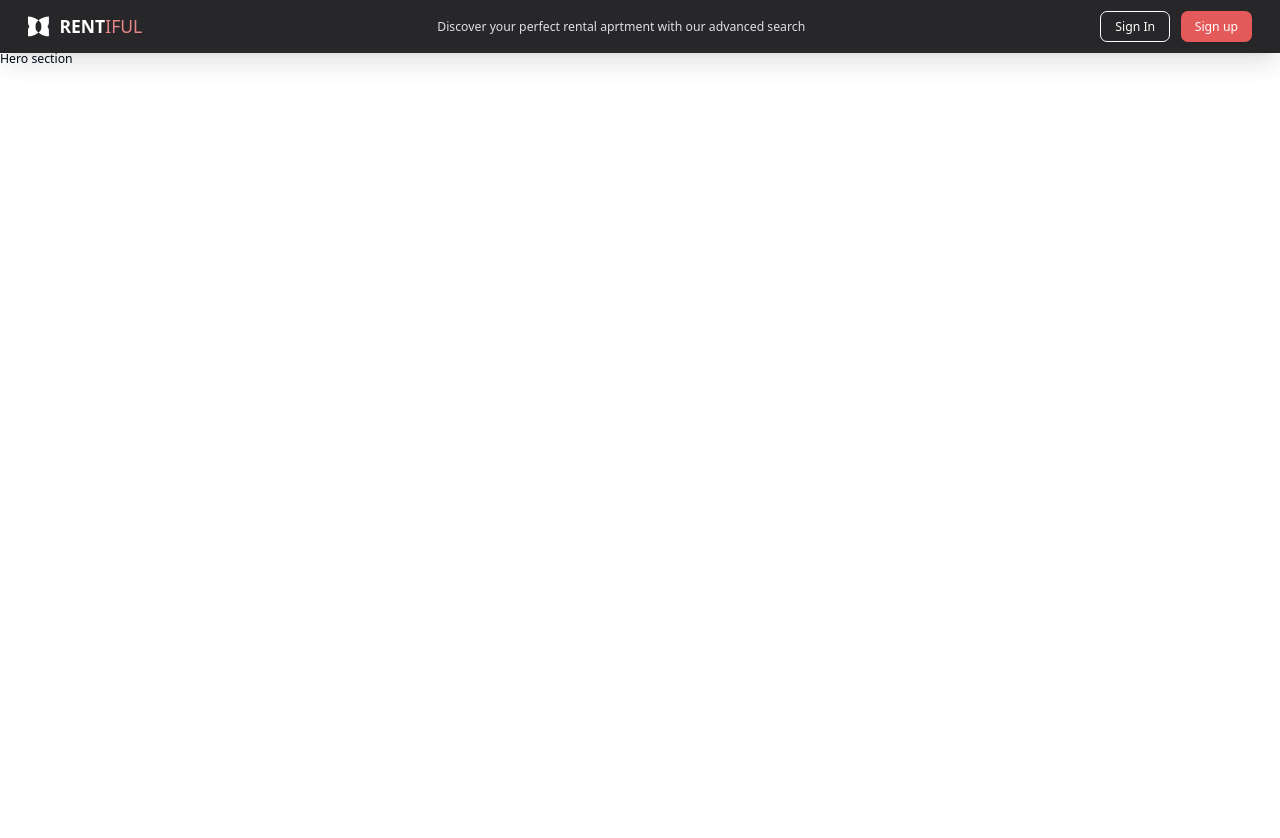
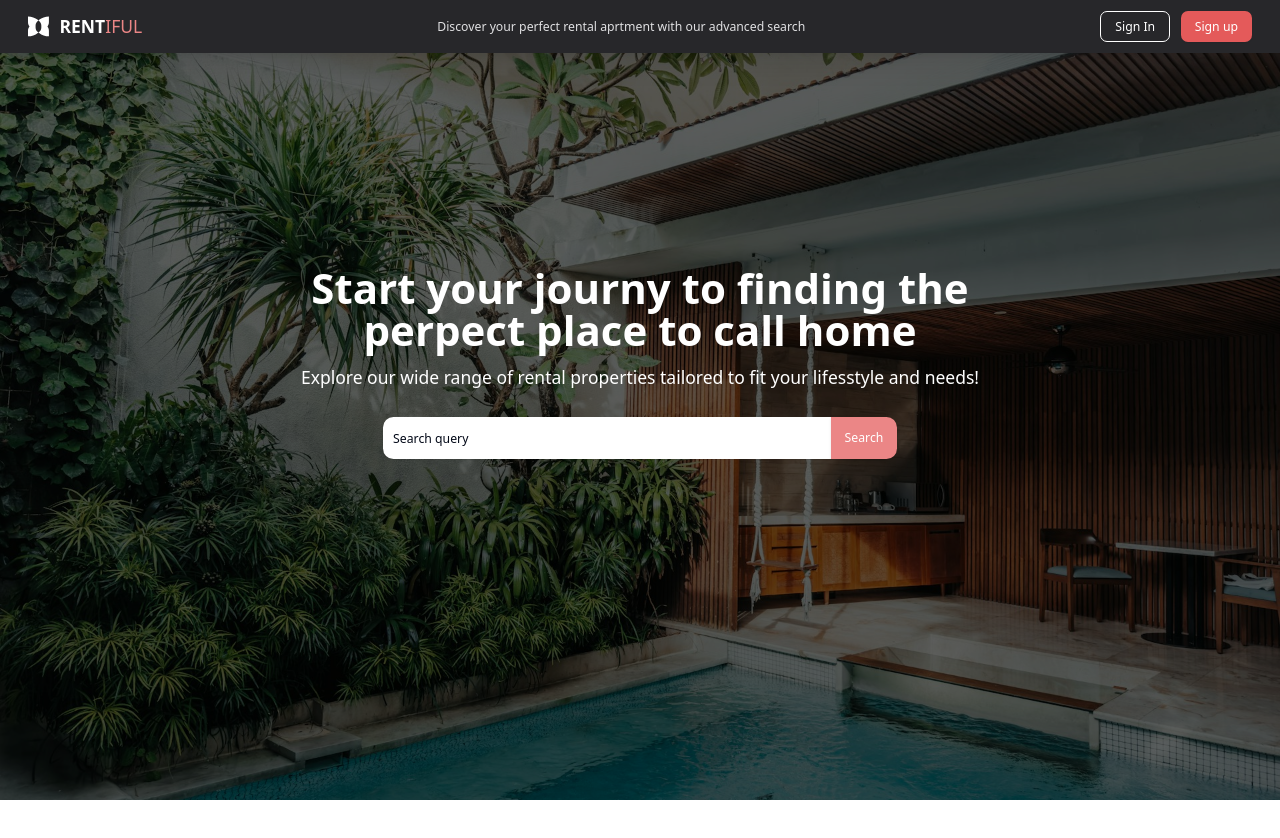
Before and after one commit to H-Janath/Rental-App---client, a Next.js app: page /landing in a window 1280 px wide. Shown: the top 838 px of the page. Before the commit the page ends 800 px from the top, so only its background shows below. Built offline with nearby package versions, Linux system fonts and the light colour scheme; no server answers.

Commit message:
Add react-slick dependency and enhance HeroSection with image and search functionality

```diff
--- a/package.json
+++ b/package.json
@@ -44,6 +44,7 @@
     "react-filepond": "^7.1.3",
     "react-hook-form": "^7.54.2",
     "react-redux": "^9.2.0",
+    "react-slick": "^0.30.3",
     "sonner": "^2.0.1",
     "tailwind-merge": "^3.0.2",
     "tailwindcss-animate": "^1.0.7",
--- a/src/app/(nondashboard)/landing/HeroSection.tsx
+++ b/src/app/(nondashboard)/landing/HeroSection.tsx
@@ -1,11 +1,53 @@
-import React from 'react'
-
+"use client";
+import Image from "next/image";
+import React from "react";
+import { motion } from "framer-motion";
+import { Input } from "@/components/ui/input";
+import { Button } from "@/components/ui/button";
 const HeroSection = () => {
   return (
-    <div>
-        Hero section
+    <div className="relaive h-screen">
+      <Image
+        src="/landing-splash.jpg"
+        alt="Retfull Rental Hero section"
+        fill
+        className="object-cover object-center"
+        priority
+      />
+      <div className="absolute inset-0 bg-black bg-opacity-60"></div>
+      <motion.div
+        initial={{ opacity: 0, y: 20 }}
+        animate={{ opacity: 1, y: 0 }}
+        transition={{ duration: 0.8 }}
+        className="absolute top-1/3 transform -translate-x-1/2 -trnaslate-y-1/2 text-center w-full"
+      >
+        <div className="max-w-4xl mx-auto px-60 sm:px-12">
+          <h1 className="text-5xl font-bold text-white mb-4">
+            Start your journy to finding the perpect place to call home
+          </h1>
+          <p className="text-xl text-white mb-8">
+            Explore our wide range of rental properties tailored to fit your
+            lifesstyle and needs!
+          </p>
+          <div className="flex justify-center">
+            <Input
+              type="text"
+              value="Search query"
+              onChange={() => {}}
+              placeholder="Search by city, naighborhood or address"
+              className="w-full max-w-lg rounded-none rounded-l-xl border-none bg-white h-12"
+            />
+            <Button
+              onClick={() => {}}
+              className="bg-secondary-500 text-white rounded-none rounded-r-xl border-none hover:bg-secondary-600 h-12"
+            >
+              Search
+            </Button>
+          </div>
+        </div>
+      </motion.div>
     </div>
-  )
-}
+  );
+};
 
-export default HeroSection
+export default HeroSection;
```
Also changed, not shown: 1 other file (tests, documents, lock files or other folders).
